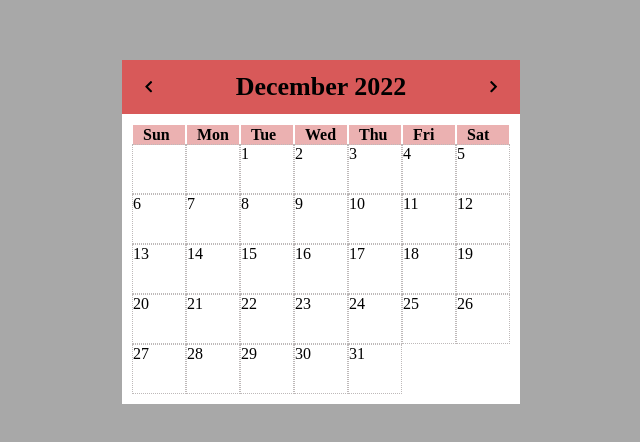
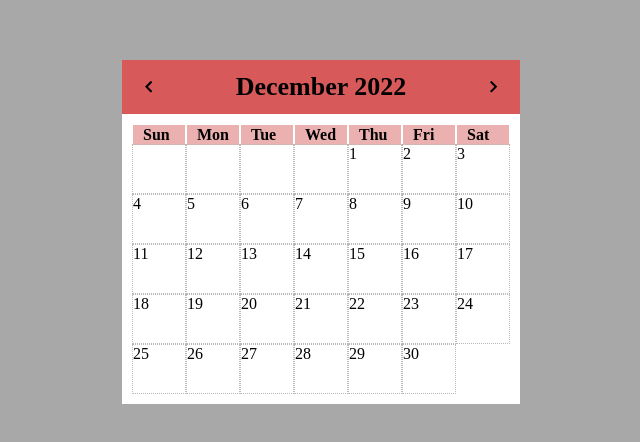
Before and after one commit to Samuellucasn/Calendar, a React (Vite) app: page / in a window 1280 px wide. Shown: the part 168-610 px from the top of the page, without its empty margins (319-959 px from the left). Built offline with nearby package versions, Linux system fonts and the light colour scheme; a web font is replaced by a local one.

Commit message:
fix events bug

```diff
--- a/src/components/Calendar/index.tsx
+++ b/src/components/Calendar/index.tsx
@@ -16,7 +16,7 @@ function Calendar() {
         []
     )
 
-    const eventForDate = (date:any) => events.find((v:any) => v.date === date)
+    const eventForDate = (date:any) => events.filter((v:any) => {return v.date === date})
 
     useEffect(() => {
         localStorage.setItem('events', JSON.stringify(events))
@@ -58,6 +58,7 @@ function Calendar() {
 
         { clicked &&
             <NewEvent
+            eventsArray={eventForDate(clicked)}
             onClose={() => setClicked(null)}
             onSave={(title: string) => {
                 setEvents([ ...events, { title, date: clicked }])
--- a/src/components/Day/index.tsx
+++ b/src/components/Day/index.tsx
@@ -2,7 +2,7 @@ import { DayStyle } from "./style";
 
 interface DaysProps {
     day: any,
-    onClick: () => void
+    onClick: (v:any) => void
 }
 
 const Days : React.FC<DaysProps> = ({ day, onClick }) => {
--- a/src/components/NewEvent/index.tsx
+++ b/src/components/NewEvent/index.tsx
@@ -3,7 +3,7 @@ import { EventStyle, EventHeaderStyle, EventInput, ButtonClose, ButtonSave, Titl
 
 import Button from '../Button'
 
-const EventModal: React.FC<any> = ({ onSave, onClose }) => {
+const EventModal: React.FC<any> = ({ onSave, onClose, eventsArray}) => {
     const [title, setTitle] = useState<string>()
     const [error, setError] = useState(false)
 
@@ -33,6 +33,12 @@ const EventModal: React.FC<any> = ({ onSave, onClose }) => {
                 }}
             >Insert</ButtonSave>
 
+            {
+                eventsArray.map((v:any) => {
+                    return <p>{v.title}</p>
+                })
+            }
+
         </EventStyle>
     )
 }
--- a/src/hooks/useDates.ts
+++ b/src/hooks/useDates.ts
@@ -15,19 +15,18 @@ export const useDates: (events: any, monthNav: number) => { daysArray: Object[];
         const year = date.getFullYear()
         const monthNumber = date.getMonth()
         const monthString = date.toLocaleString('eng', { month: 'long' })
-        const weekDay = date.getDay()
 
         const dateArray = []
 
         const monthDays = new Date(year, monthNumber+1, 0).getDate()
 
-        const blockDays = weekDay -1
-
-        console.log(blockDays)
+        const blockDays = new Date(year, monthNumber, 1).getDay()
 
 
-        for (let i = 1; i <= blockDays + monthDays; i++) {
+
+        for (let i = 1; i < blockDays + monthDays; i++) {
             const dayString = `${monthNumber + 1}/${i - blockDays}/${year}`
+            console.log(eventForDate(dayString))
 
             if (i > blockDays) {
                 dateArray.push({
```
Also changed, not shown: src/components/NewEvent/style.ts (line endings or trailing spaces).
